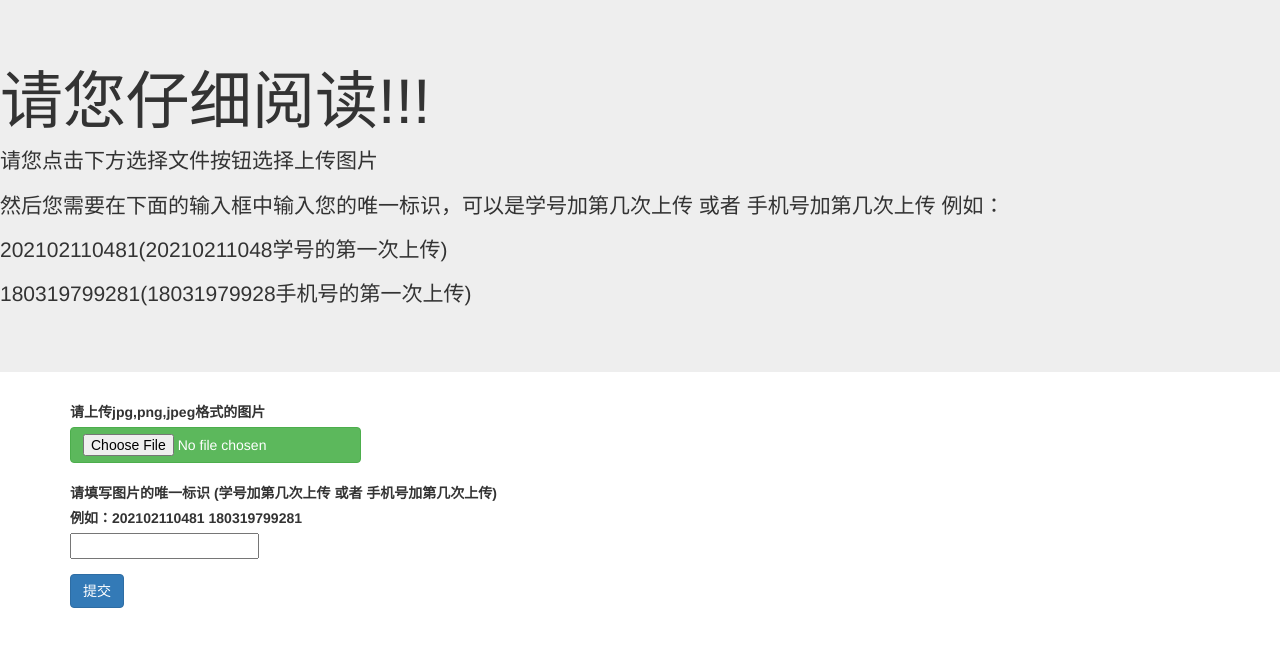
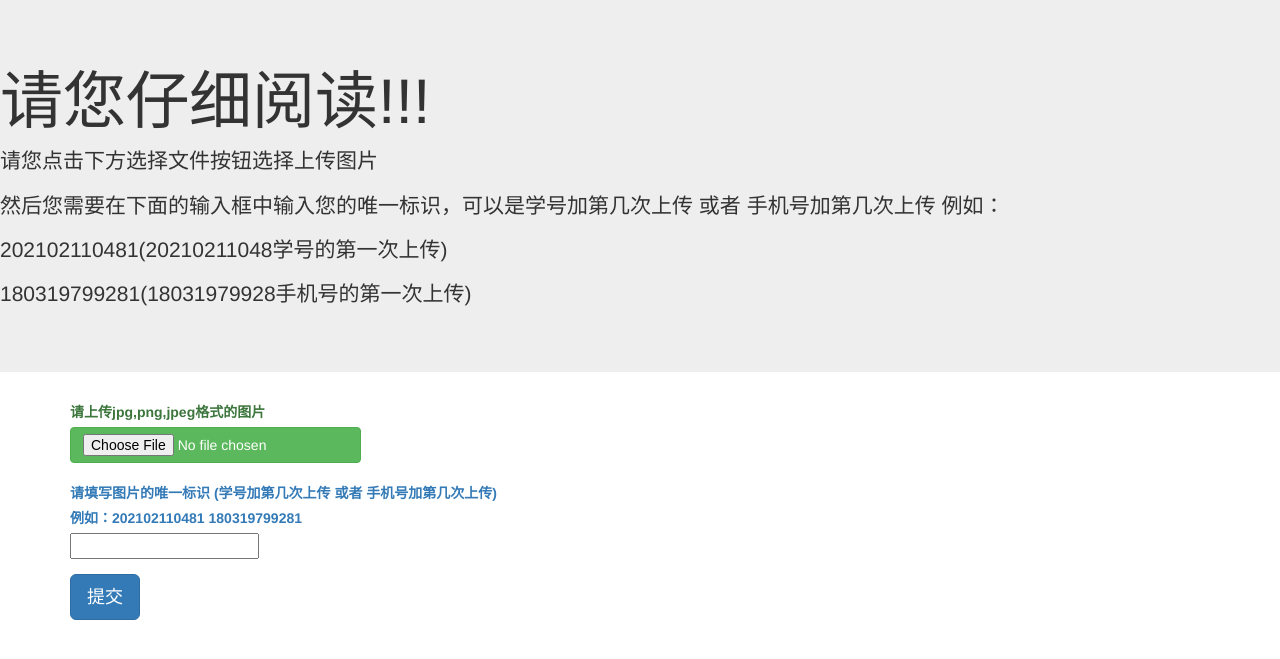
Before and after one commit to zelei641/djangoProject3, a Django app: page /photoupload/ in a window 1280 px wide. Shown: the part 73-732 px from the top of the page. Run offline with Django 3.2, Linux system fonts and the light colour scheme; some libraries are stand-ins or nearby versions.

Commit message:
Initial commit

```diff
--- a/templates/photoupload.html
+++ b/templates/photoupload.html
@@ -30,6 +30,7 @@
       </div>
     </nav>
 
+
      <div class="jumbotron">
       <h1 class="display-4">请您仔细阅读!!!</h1>
       <p class="lead">请您点击下方选择文件按钮选择上传图片</p>
@@ -41,20 +42,20 @@
 
 
 
-    <div class="container">
+    <div class="container" >
         <form method="post" enctype="multipart/form-data" id="uploadForm">
             {% csrf_token %}
           <div class="form-group">
-            <label for="exampleInputFile">请上传jpg,png,jpeg格式的图片</label>
+            <label class="text-success" for="exampleInputFile">请上传jpg,png,jpeg格式的图片</label>
             <input class="btn btn-success"  type="file" name="upload_photo" required="true">
               <br>
-            <label for="exampleInputFile">请填写图片的唯一标识 (学号加第几次上传 或者 手机号加第几次上传) </label>
+            <label class="text-primary" for="exampleInputFile">请填写图片的唯一标识 (学号加第几次上传 或者 手机号加第几次上传) </label>
             <br>
-            <label>例如：202102110481 180319799281</label>
+            <label class="text-primary">例如：202102110481 180319799281</label>
               <br>
             <input type="text" id="upload_file" name="photoName" required="true">
           </div>
-          <button type="submit" class="btn btn-primary">提交</button>
+          <button type="submit" class="btn btn-primary btn-lg">提交</button>
         </form>
     </div>
 
--- a/templates/success.html
+++ b/templates/success.html
@@ -12,6 +12,7 @@
       <h1 class="display-4">请您仔细阅读!!!</h1>
       <p class="lead">您需要复制您的唯一标识，您可以用唯一标识得到处理好的图片</p>
     </div>
+
 
     <div class="card" style="width: 18rem;">
       <div class="card-body">
```
